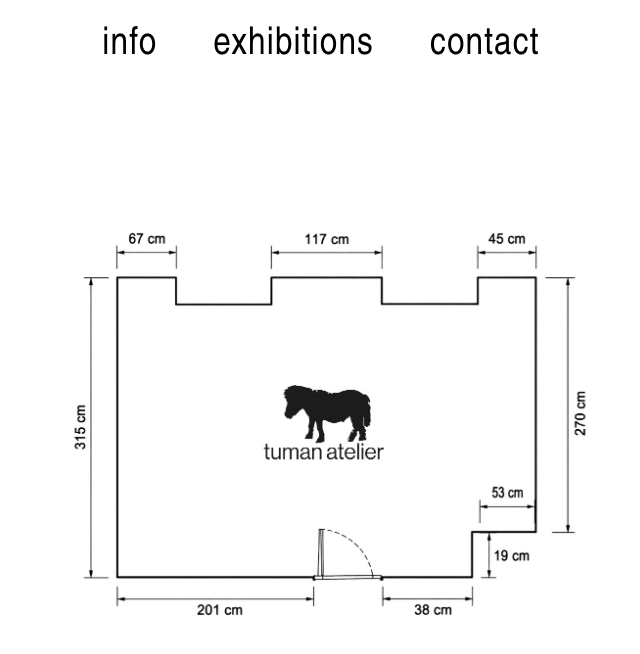
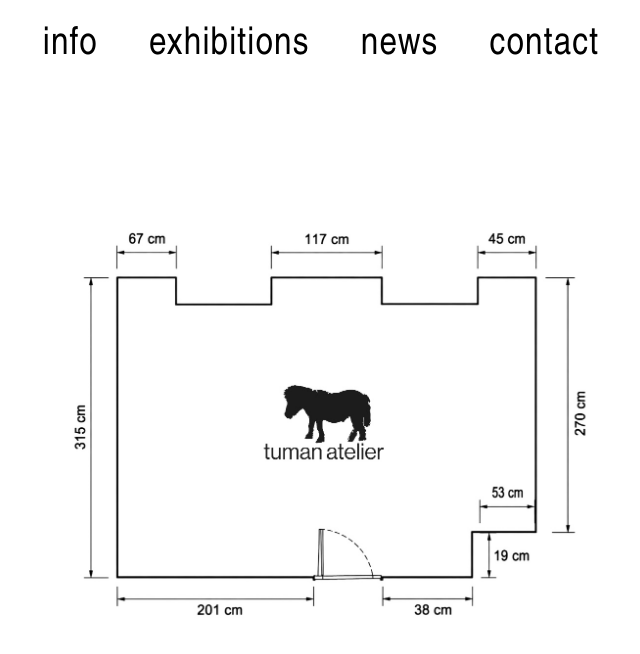
Before and after one commit to CringeNostalgia/cn, a plain HTML site: page index.html in a window 1280 px wide. Shown: the whole page, without its empty margins (319-959 px from the left). Drawn offline with Linux system fonts and the light colour scheme.

Commit message:
Update index.html

```diff
--- a/index.html
+++ b/index.html
@@ -13,7 +13,8 @@
 
   :root {
     --fs: clamp(1.7rem, 6vw, 2.4rem);
-    --gap: clamp(1.2rem, 5vw, 3.5rem);
+    --nav-fs: clamp(1.3rem, 5.2vw, 2.4rem);
+    --gap: clamp(0.9rem, 4vw, 3.5rem);
   }
 
   * { box-sizing: border-box; }
@@ -34,6 +35,7 @@
     color: #000; text-decoration: none; font: inherit; font-size: var(--fs); letter-spacing: 0.03em;
     background: none; border: 0; padding: 0.2rem 0; cursor: pointer; -webkit-tap-highlight-color: transparent;
   }
+  nav a, nav button.link { font-size: var(--nav-fs); }
   a:hover, button.link:hover { text-decoration: underline; text-underline-offset: 4px; }
 
   main {
@@ -88,7 +90,8 @@
 <nav>
   <button class="link" id="nav-info">info</button>
   <button class="link" id="nav-exhibitions">exhibitions</button>
-  <a href="#contact">contact</a>
+  <a href="https://www.instagram.com/tuman_atelier/" target="_blank" rel="noopener">news</a>
+  <a href="mailto:zuzannamajaczak@gmail.com">contact</a>
 </nav>
 
 <main>
@@ -98,7 +101,7 @@
 
   <div id="info" hidden>
     <p>Tuman Atelier<br>Mariensztat 15/2<br>Warsaw, Poland</p>
-    <p><a href="https://maps.app.goo.gl/3BQe9QwpnStnPiif8" target="_blank" rel="noopener">Map →</a></p>
+    <p><a href="https://www.google.com/maps/place/Mariensztat+15,+00-302+Warszawa/@52.2460335,21.0151253,17z/data=!3m1!4b1!4m6!3m5!1s0x471ecc67b8b551cb:0x3b3c28577b7bb65e!8m2!3d52.2460302!4d21.0177002!16s%2Fg%2F11nnkyhv4y!5m1!1e1?entry=ttu&amp;g_ep=EgoyMDI2MTExOC4xIKXMDSoASAFQAw%3D%3D" target="_blank" rel="noopener">Map →</a></p>
     <p>Opening Hours:<br>currently closed<br>Next opening: December</p>
   </div>
 
```
